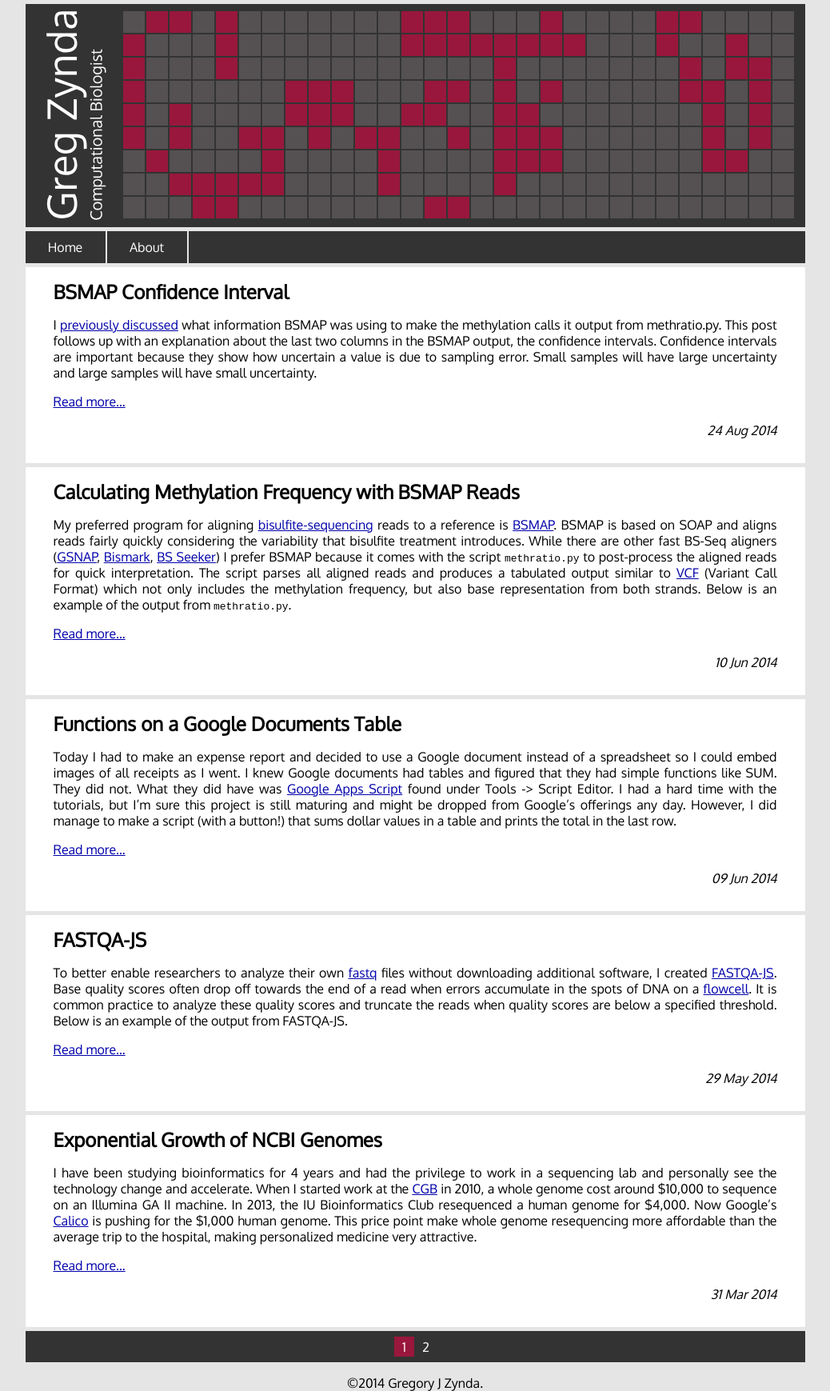
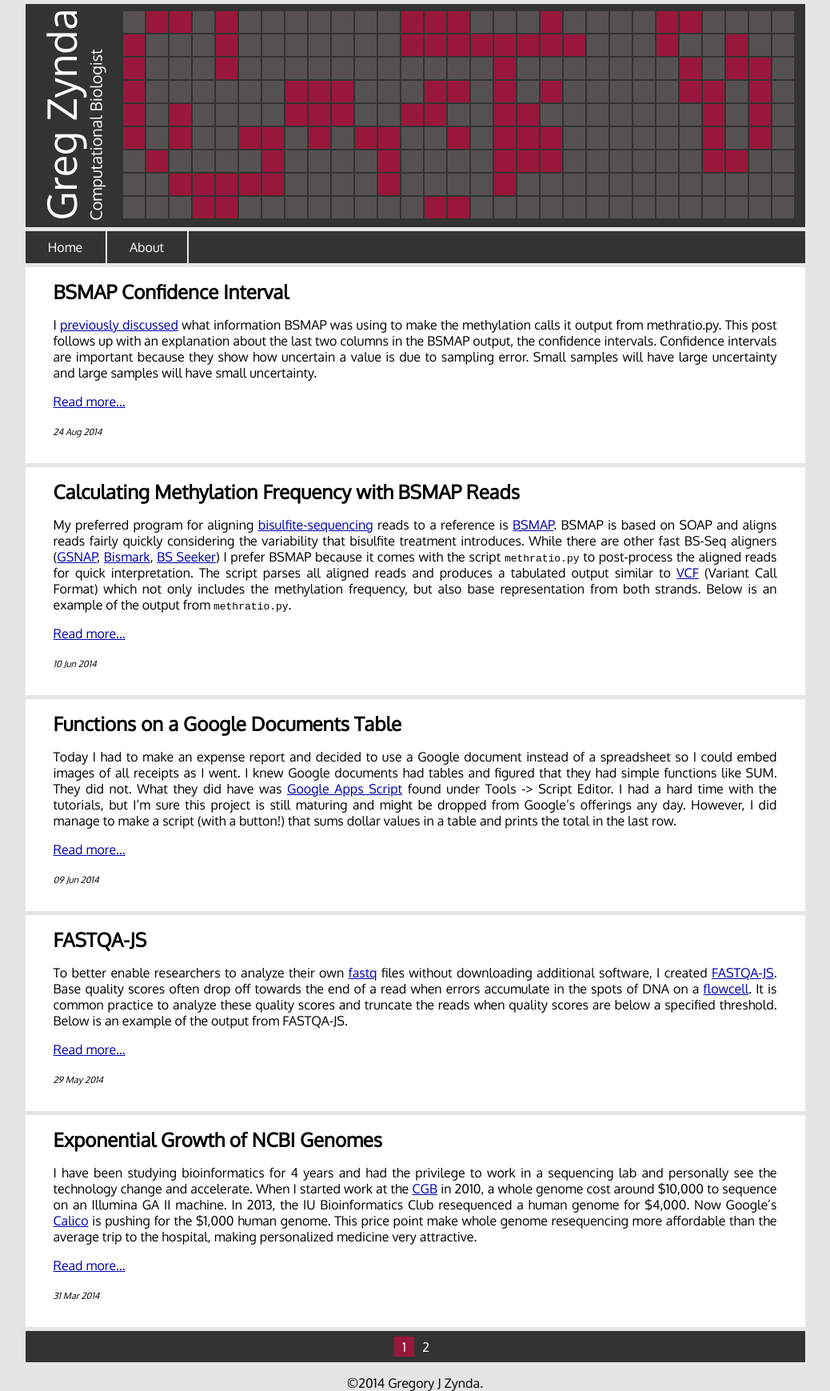
Before and after one commit to zyndagj/zyndagj.github.io, a Jekyll site: the page built from index.html, in a window 1280 px wide. Shown: the whole page at 80% size, without its empty margins (121-1159 px from the left). Built offline with Jekyll 4.4.1, drawn with Linux system fonts in a browser that asks for light colours; the list of posts is cut into pages by our own code.

Commit message:
added date

```diff
--- a/_layouts/post.html
+++ b/_layouts/post.html
@@ -5,5 +5,5 @@ layout: default
 	<h2>{{ page.title }}</h2>
 	<!--<hr color="#555152" width="60%" noshade size="1">-->
 	{{ content }}
-	<p style="text-align:right;"><span id="date">{{ page.date | date_to_string }}</span></p>
+	<p><span id="date">{{ page.date | date_to_string }}</span></p>
 </div>
--- a/css/main.css
+++ b/css/main.css
@@ -54,10 +54,10 @@ a:hover   { color: #000; }
 	background-color: white;
 }
 
-.posts span {
+.posts #date {
 	font-style: italic;
 	text-align: right;
-	/*font-size: 70%;*/
+	font-size: 70%;
 }
 
 /*****************************************************************************/
--- a/index.html
+++ b/index.html
@@ -11,7 +11,7 @@ title: Greg Zynda - Home
 					<h2><a href="{{ post.url }}">{{ post.title }}</a></h2>
 					<p>{{ post.excerpt | remove: '<p>' | remove: '</p>' }}</p>
 					<a href="{{ post.url }}">Read more...</a>
-					<p style="text-align:right;"><span>{{ post.date | date_to_string }}</span></p>
+					<p><span id="date">{{ post.date | date_to_string }}</span></p>
 				</li>
 			{% endfor %}
 		</ul>
```
